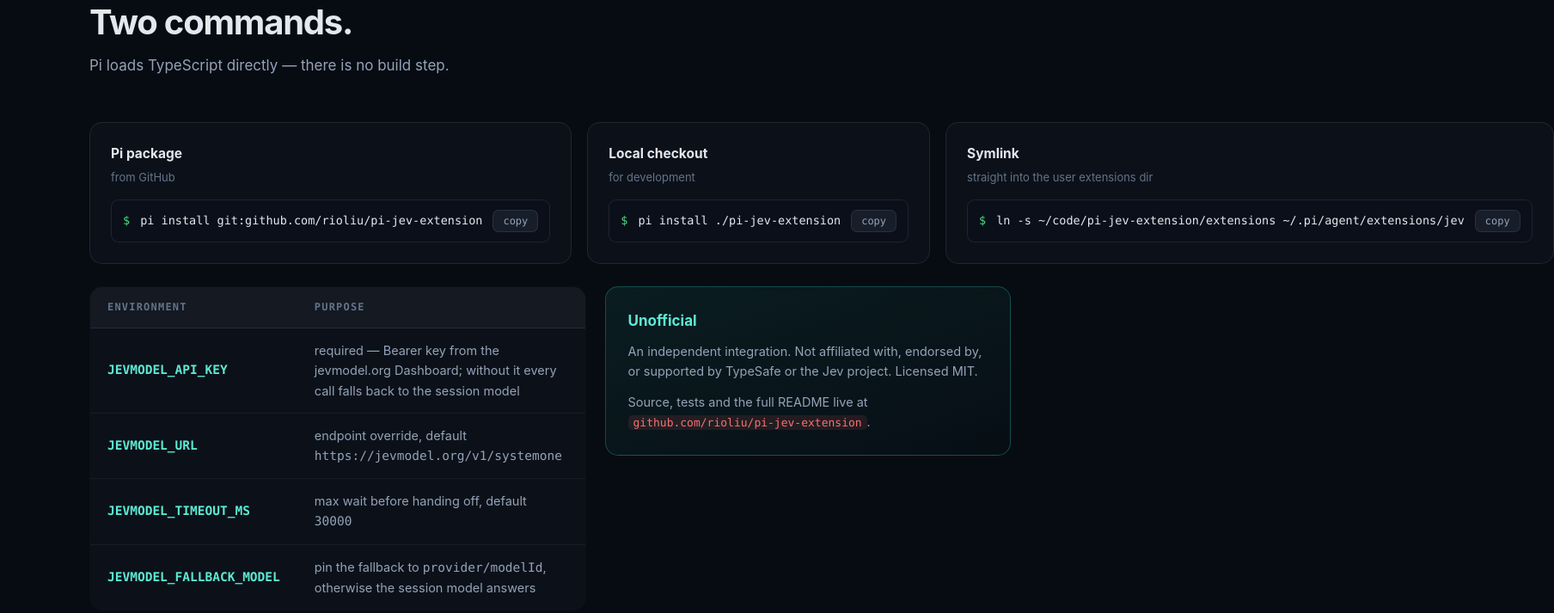
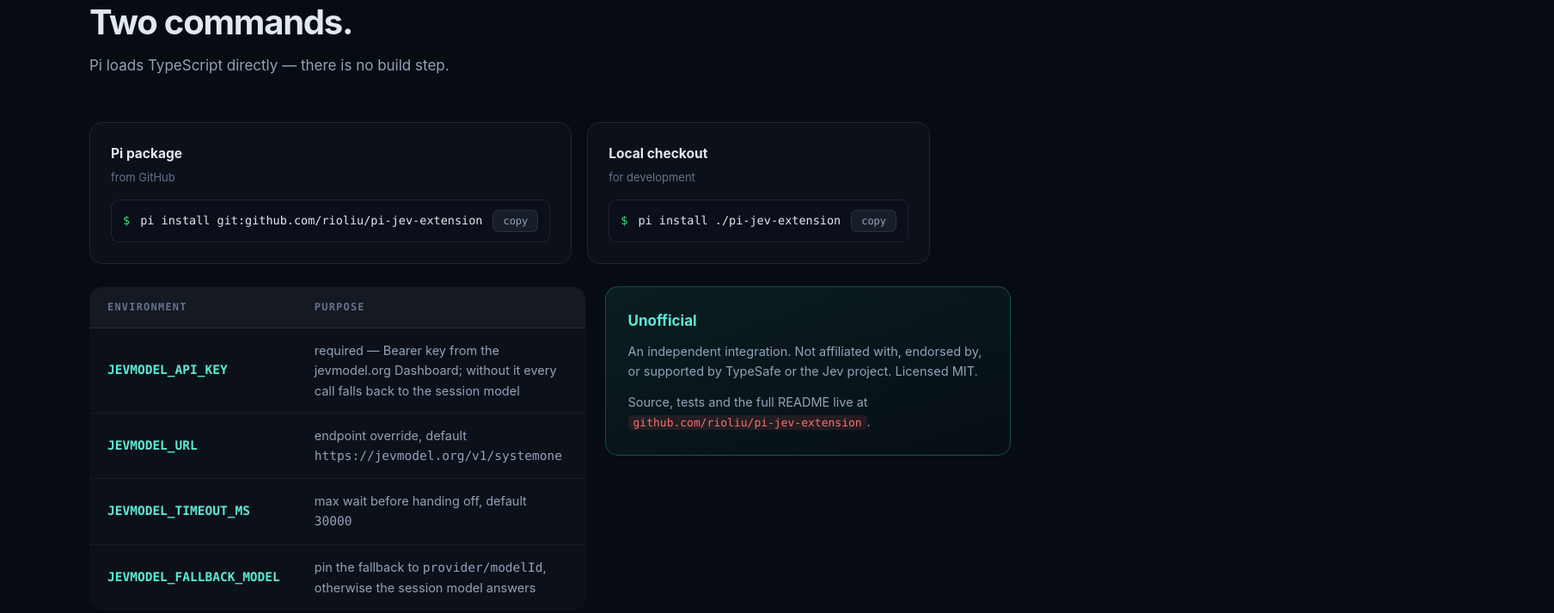
Before and after one commit to rioliu/rioliu.github.io, a plain HTML site: page pi-jev-extension/index.html in a window 1280 px wide. Shown: the part 4457-5170 px from the top of the page at 86% size, 1808 px wide, since content can reach past the window. Drawn offline with Linux system fonts and the light colour scheme.

Commit message:
Drop the symlink install pane from the pi-jev-extension page

```diff
--- a/pi-jev-extension/index.html
+++ b/pi-jev-extension/index.html
@@ -531,15 +531,6 @@
             <button class="copy" data-copy="pi install ./pi-jev-extension">copy</button>
           </div>
         </div>
-        <div class="inst reveal">
-          <h3>Symlink</h3>
-          <p class="hint">straight into the user extensions dir</p>
-          <div class="cmd-bar">
-            <span class="prompt">$</span>
-            <span class="cmd">ln -s ~/code/pi-jev-extension/extensions ~/.pi/agent/extensions/jev</span>
-            <button class="copy" data-copy="ln -s ~/code/pi-jev-extension/extensions ~/.pi/agent/extensions/jev">copy</button>
-          </div>
-        </div>
       </div>
 
       <div class="codes" style="margin-top:26px">
```
